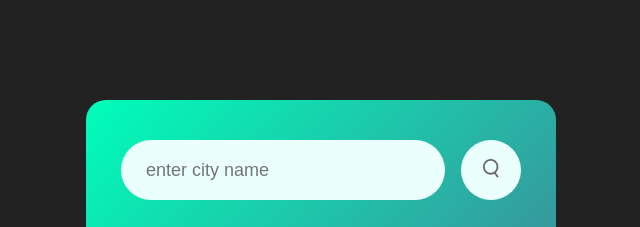
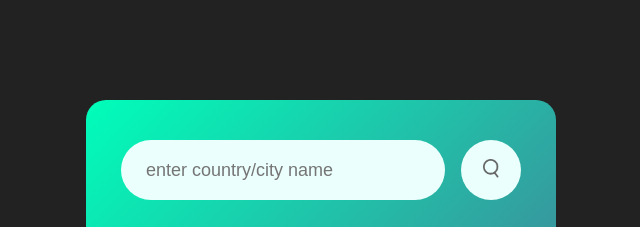
Before and after one commit to RusdyZain/WeatherApp, a website: page index.html in a window 1280 px wide. Shown: the top 227 px of the page, 319-959 px from the left. Drawn offline with Linux system fonts and the light colour scheme.

Commit message:
Placeholder

```diff
--- a/index.html
+++ b/index.html
@@ -9,7 +9,11 @@
   <body>
     <div class="card">
       <div class="search">
-        <input type="text" placeholder="enter city name" spellcheck="false" />
+        <input
+          type="text"
+          placeholder="enter country/city name"
+          spellcheck="false"
+        />
         <button><img src="images/search.png" alt="search" /></button>
       </div>
       <div class="error">
```
